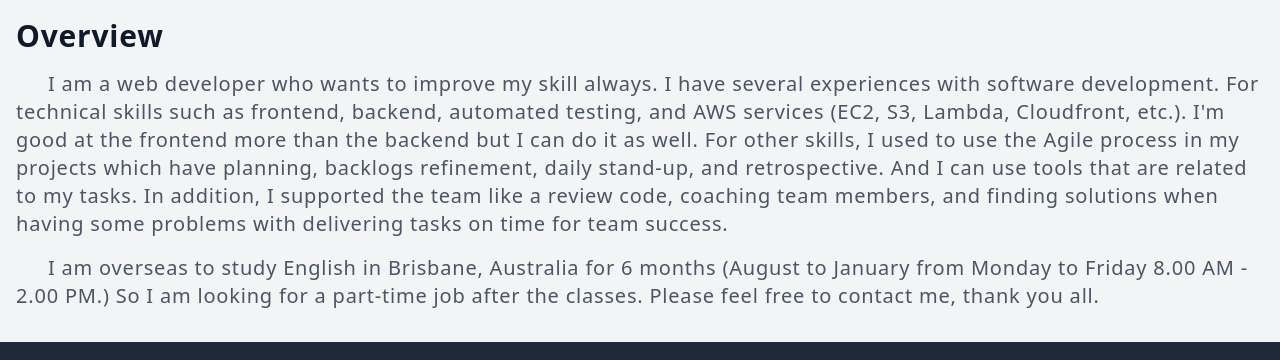
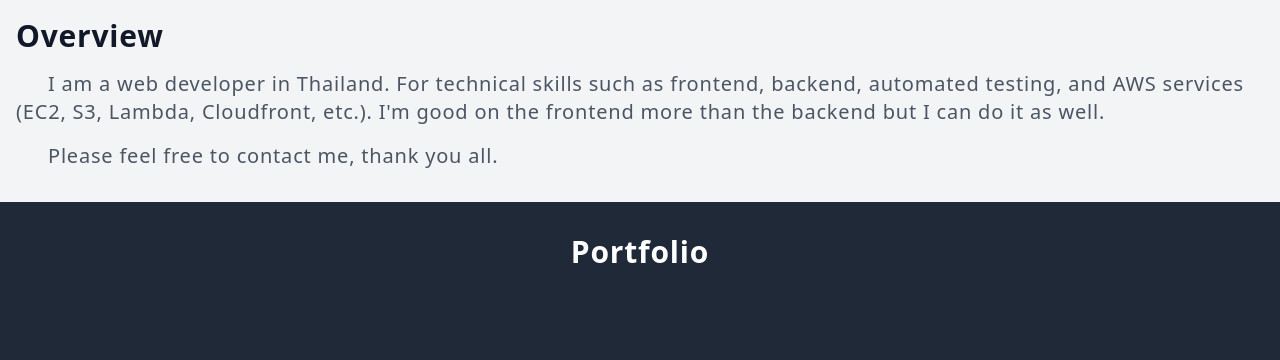
Before and after one commit to srankmeng/personal-web, a Nuxt app: page / in a window 1280 px wide. Shown: the part 814-1174 px from the top of the page. Built offline with nearby package versions, Linux system fonts and the light colour scheme.

Commit message:
Change greeting

```diff
--- a/components/Greeting.vue
+++ b/components/Greeting.vue
@@ -2,22 +2,13 @@
   <div class="greeting container mx-auto my-8 px-4 z-10">
     <p class="font-bold text-xl sm:text-3xl text-gray-900">Overview</p>
     <p class="text-sm sm:text-xl my-4" style="text-indent: 32px">
-      I am a web developer who wants to improve my skill always. I have several
-      experiences with software development. For technical skills such as
-      frontend, backend, automated testing, and AWS services (EC2, S3, Lambda,
-      Cloudfront, etc.). I'm good at the frontend more than the backend but I
-      can do it as well. For other skills, I used to use the Agile process in my
-      projects which have planning, backlogs refinement, daily stand-up, and
-      retrospective. And I can use tools that are related to my tasks. In
-      addition, I supported the team like a review code, coaching team members,
-      and finding solutions when having some problems with delivering tasks on
-      time for team success.
+      I am a web developer in Thailand. For technical skills such as frontend,
+      backend, automated testing, and AWS services (EC2, S3, Lambda, Cloudfront,
+      etc.). I'm good on the frontend more than the backend but I can do it as
+      well.
     </p>
     <p class="text-sm sm:text-xl my-4" style="text-indent: 32px">
-      I am overseas to study English in Brisbane, Australia for 6 months (August
-      to January from Monday to Friday 8.00 AM - 2.00 PM.) So I am looking for a
-      part-time job after the classes. Please feel free to contact me, thank you
-      all.
+      Please feel free to contact me, thank you all.
     </p>
   </div>
 </template>
```
